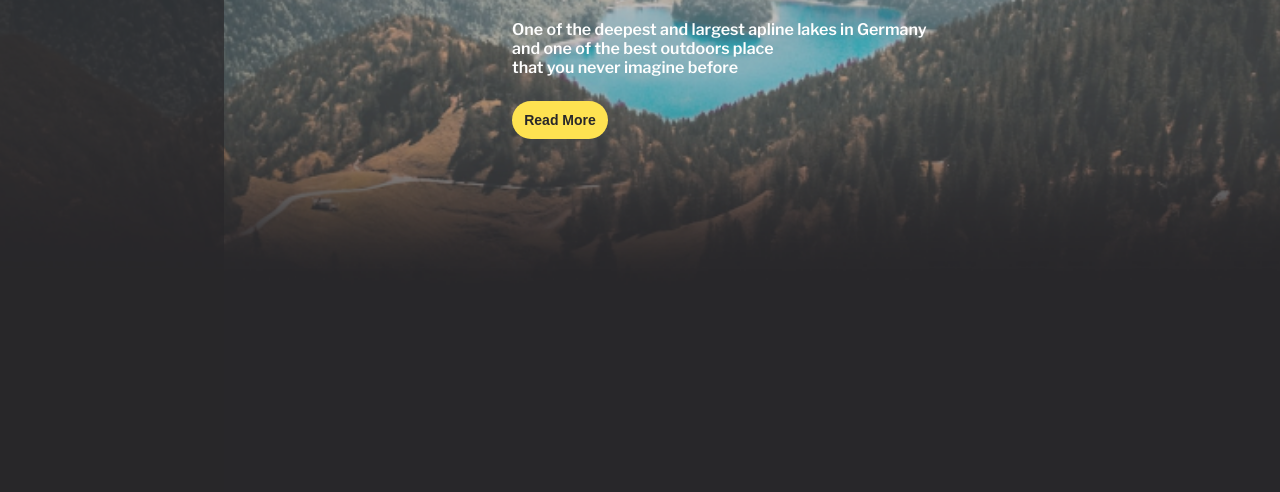
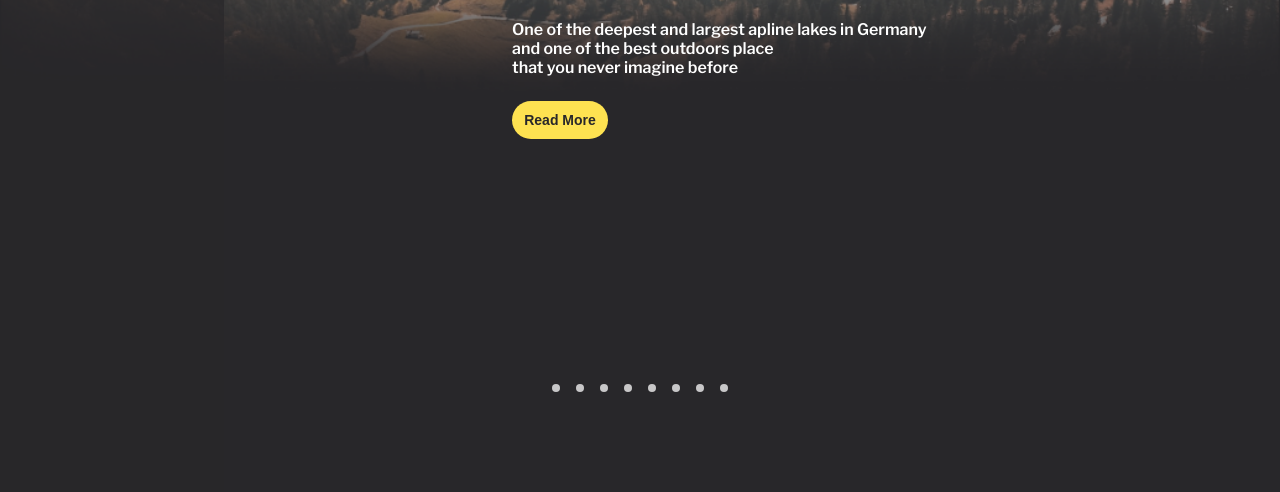
Before and after one commit to Anastasia4sik/Walchen_Lake, a website built with Parcel: page src/index.html in a window 1280 px wide. Shown: the part 388-880 px from the top of the page. Built offline with nearby package versions, Linux system fonts and the light colour scheme.

Commit message:
first version of slider added

```diff
--- a/src/styles/blocks/header.scss
+++ b/src/styles/blocks/header.scss
@@ -1,13 +1,9 @@
 .header {
   position: relative;
+  display: block;
 
   width: 100%;
   height: 100vh;
-
-  background-image: url("./images/bc.png");
-  background-repeat: no-repeat;
-  background-size: cover;
-  background-position: center;
 
   &__top {
     display: flex;
--- a/src/styles/blocks/page.scss
+++ b/src/styles/blocks/page.scss
@@ -1,6 +1,7 @@
 .page {
   font-family: "Libre Franklin", sans-serif;
   color: $color-white;
+  overflow-x: hidden;
 
   background-color: $bc-color;
 }
--- a/src/styles/blocks/slider.scss
+++ b/src/styles/blocks/slider.scss
@@ -1,8 +1,7 @@
 .slider {
-  display: none;
   position: absolute;
   top: 0;
-  z-index: 0;
+  z-index: -1;
 
   &__wrapper {
     position: relative;
@@ -34,10 +33,10 @@
     bottom: 1.25rem;
     left: 50%;
     transform: translateX(-50%);
-    z-index: 1;
+    z-index: 3;
 
     a {
-      width: 0.5rem;
+    width: 0.5rem;
       height: 0.5rem;
       border-radius: 50%;
       background-color: $color-white;
```
Also changed, not shown: src/index.html (+3 -3 lines).
